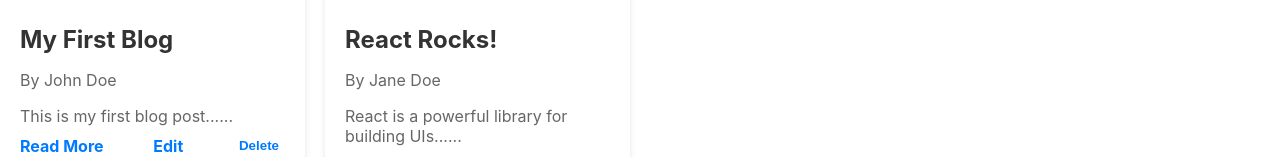
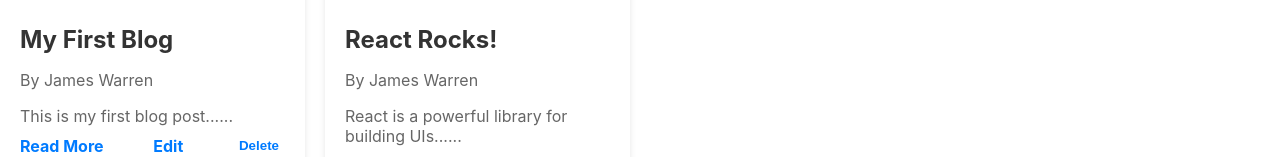
Before and after one commit to Shadow-of-Drax/Portfolio, a React (Create React App) app in the folder my-blog/: page / in a window 1280 px wide. Shown: the part 193-350 px from the top of the page. Built offline with nearby package versions, Linux system fonts and the light colour scheme.

Commit message:
Update Home.js

```diff
--- a/my-blog/src/pages/Home.js
+++ b/my-blog/src/pages/Home.js
@@ -8,8 +8,8 @@ const Home = () => {
     // Simulating an async fetch operation
     setTimeout(() => {
       setPosts([
-        { id: 1, title: 'My First Blog', author: 'John Doe', body: 'This is my first blog post...' },
-        { id: 2, title: 'React Rocks!', author: 'Jane Doe', body: 'React is a powerful library for building UIs...' }
+        { id: 1, title: 'My First Blog', author: 'James Warren', body: 'This is my first blog post...' },
+        { id: 2, title: 'React Rocks!', author: 'James Warren', body: 'React is a powerful library for building UIs...' }
       ]);
     }, 1000); // Mock delay to simulate fetching data
   }, []);
```
